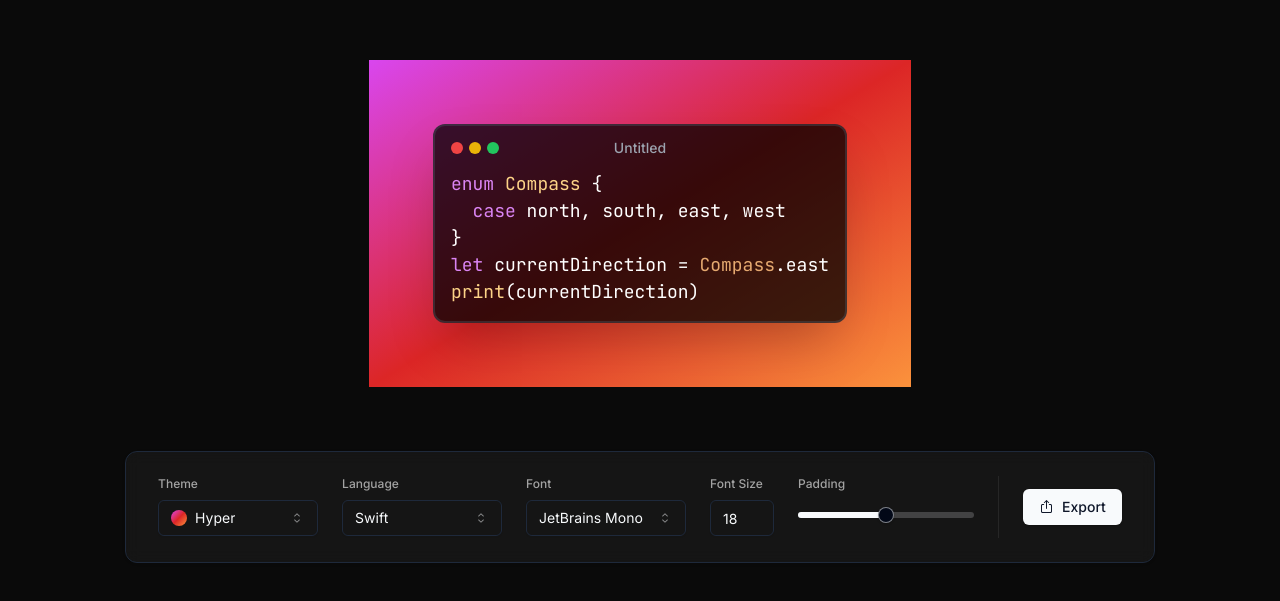
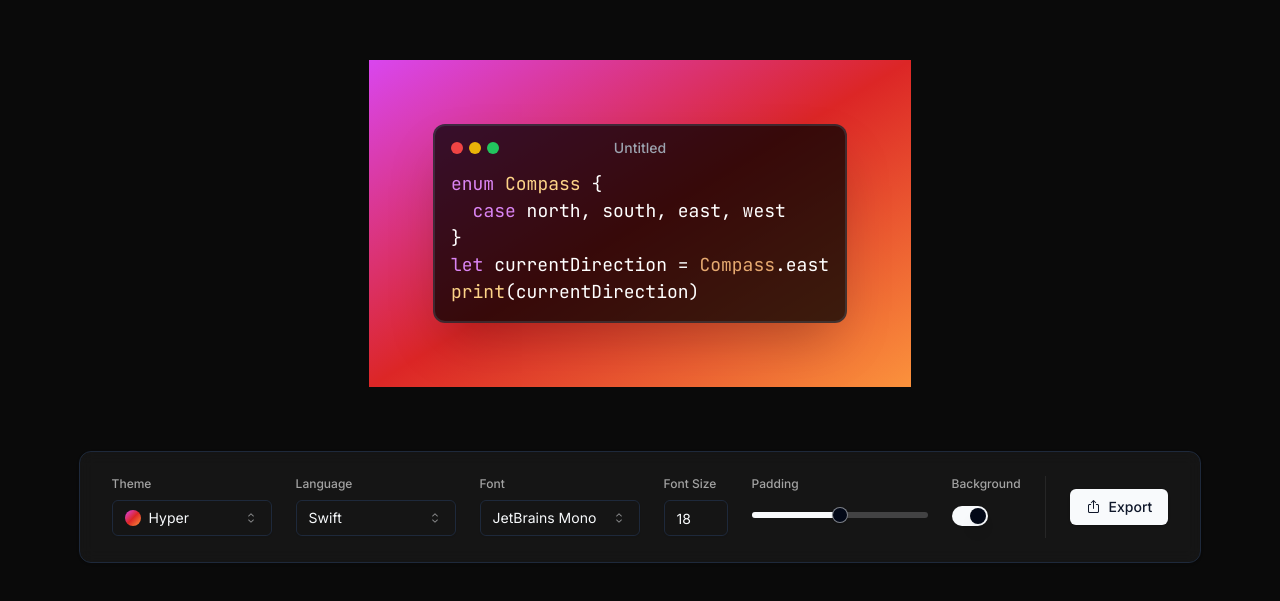
Before and after one commit to R1shabh-Gupta/ShareSnippet, a Next.js app: page / in a window 1280 px wide. Shown: the part 173-774 px from the top of the page. Built offline with nearby package versions, Linux system fonts and the light colour scheme.

Commit message:
feat: Added background on/off switch

```diff
--- a/package.json
+++ b/package.json
@@ -14,6 +14,7 @@
     "@radix-ui/react-select": "^2.1.1",
     "@radix-ui/react-slider": "^1.2.0",
     "@radix-ui/react-slot": "^1.1.0",
+    "@radix-ui/react-switch": "^1.1.0",
     "@radix-ui/react-toast": "^1.2.1",
     "class-variance-authority": "^0.7.0",
     "clsx": "^2.1.1",
--- a/src/app/page.tsx
+++ b/src/app/page.tsx
@@ -1,6 +1,7 @@
 "use client";
 
 import CodeEditor from "@/components/CodeEditor";
+import BackgroundSwitch from "@/components/controls/BackgroundSwitch";
 import ExportOptions from "@/components/controls/ExportOptions";
 import FontSelect from "@/components/controls/FontSelect";
 import FontSizeInput from "@/components/controls/FontSizeInput";
@@ -55,6 +56,7 @@
           <FontSelect />
           <FontSizeInput />
           <PaddingSlider />
+          <BackgroundSwitch />
           <div className="w-px bg-neutral-800" />
           <div className="place-self-center">
             <ExportOptions targetRef={editorRef} />
--- /dev/null
+++ b/src/components/controls/BackgroundSwitch.tsx
@@ -0,0 +1,23 @@
+import useStore from "@/lib/store";
+import { Switch } from "../ui/switch";
+
+const BackgroundSwitch = () => {
+  const showBg = useStore((state) => state.showBackground);
+
+  return (
+    <div>
+      <label className="block mb-2 text-xs font-medium text-neutral-400">
+        Background
+      </label>
+      <Switch
+        checked={showBg}
+        onCheckedChange={(checked) =>
+          useStore.setState({ showBackground: checked })
+        }
+        className="my-1.5"
+      />
+    </div>
+  );
+};
+
+export default BackgroundSwitch;
--- /dev/null
+++ b/src/components/ui/switch.tsx
@@ -0,0 +1,29 @@
+"use client"
+
+import * as React from "react"
+import * as SwitchPrimitives from "@radix-ui/react-switch"
+
+import { cn } from "@/lib/utils"
+
+const Switch = React.forwardRef<
+  React.ElementRef<typeof SwitchPrimitives.Root>,
+  React.ComponentPropsWithoutRef<typeof SwitchPrimitives.Root>
+>(({ className, ...props }, ref) => (
+  <SwitchPrimitives.Root
+    className={cn(
+      "peer inline-flex h-5 w-9 shrink-0 cursor-pointer items-center rounded-full border-2 border-transparent shadow-sm transition-colors focus-visible:outline-none focus-visible:ring-2 focus-visible:ring-ring focus-visible:ring-offset-2 focus-visible:ring-offset-background disabled:cursor-not-allowed disabled:opacity-50 data-[state=checked]:bg-primary data-[state=unchecked]:bg-input",
+      className
+    )}
+    {...props}
+    ref={ref}
+  >
+    <SwitchPrimitives.Thumb
+      className={cn(
+        "pointer-events-none block h-4 w-4 rounded-full bg-background shadow-lg ring-0 transition-transform data-[state=checked]:translate-x-4 data-[state=unchecked]:translate-x-0"
+      )}
+    />
+  </SwitchPrimitives.Root>
+))
+Switch.displayName = SwitchPrimitives.Root.displayName
+
+export { Switch }
```
Also changed, not shown: 1 other file (tests, documents, lock files or other folders).
